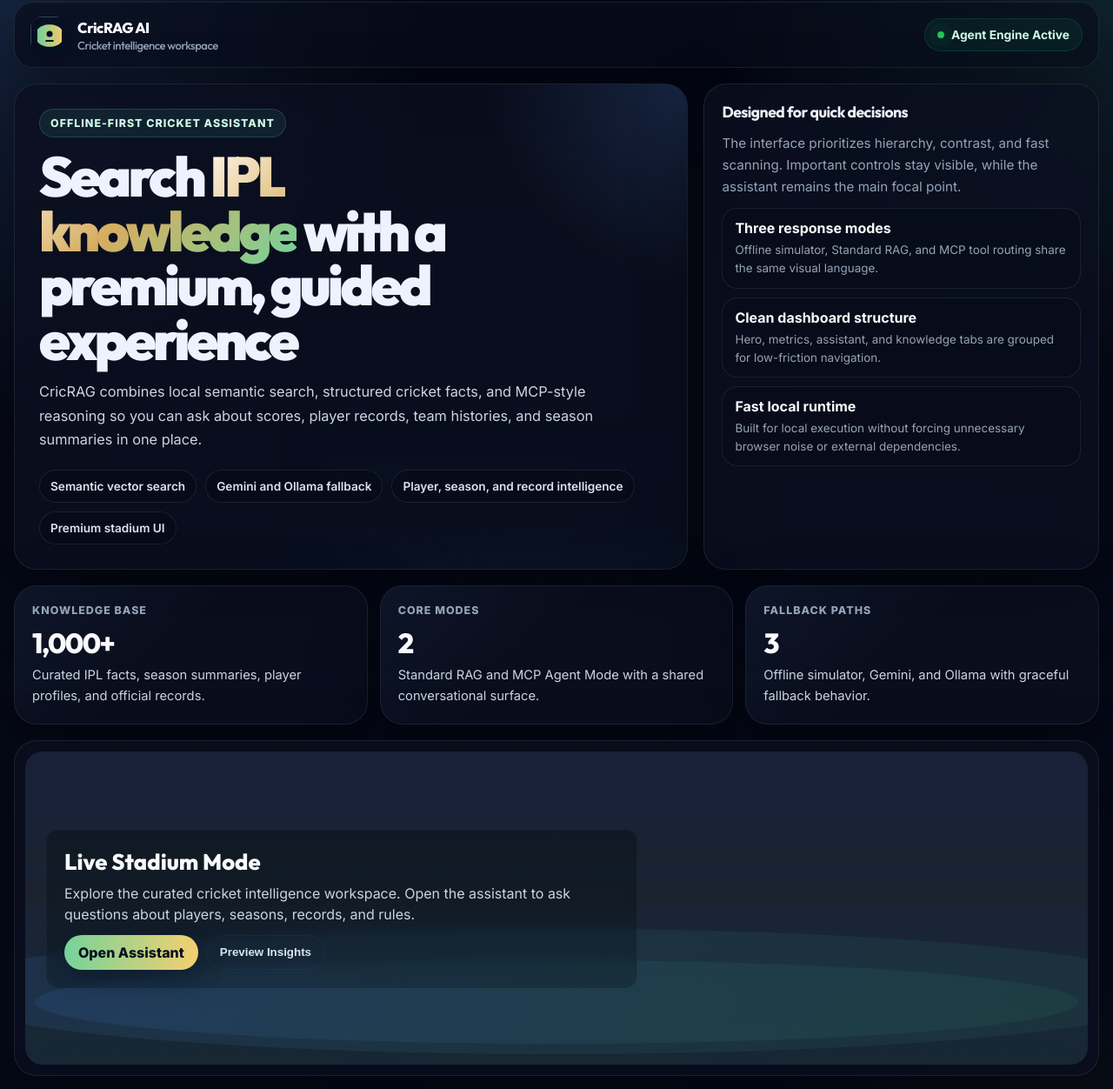
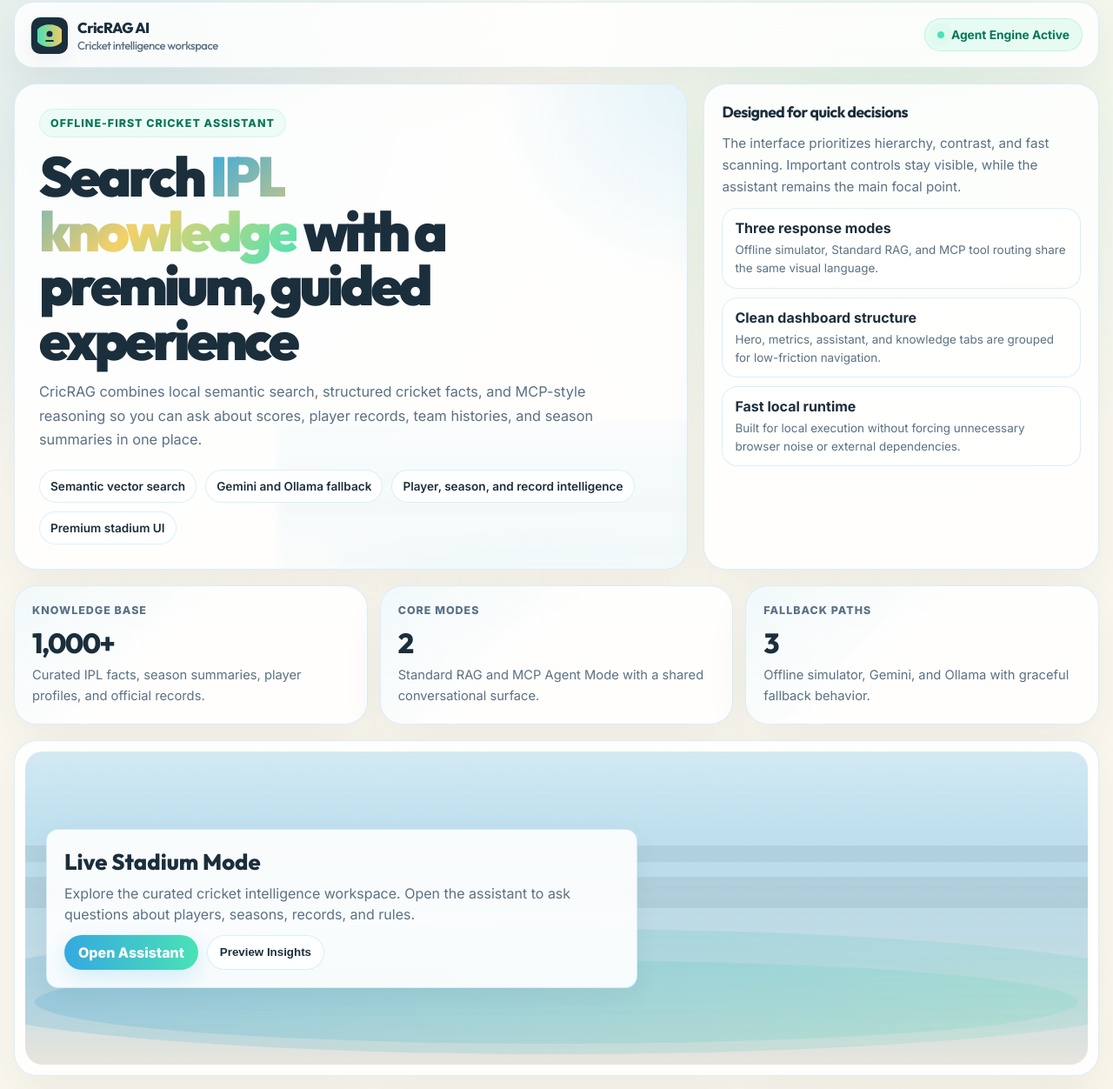
Before and after one commit to SudharsanDeepak/CricRAG-AI, a plain HTML site: page index.html in a window 1280 px wide. Shown: the part 20-1272 px from the top of the page at 87% size. Drawn offline with Linux system fonts and the light colour scheme.

Commit message:
Style visual refresh: Overhaul color scheme to Ivory, Sky Blue, Gold, and Mint Green light editorial layout

```diff
--- a/index.html
+++ b/index.html
@@ -10,17 +10,18 @@
     <link href="https://fonts.googleapis.com/css2?family=Inter:wght@400;500;600;700;800;900&family=Outfit:wght@500;600;700;800;900&display=swap" rel="stylesheet">
     <style>
         :root {
-            --bg: #050816;
-            --panel: rgba(11, 16, 32, 0.74);
-            --panel-strong: rgba(8, 12, 26, 0.92);
-            --line: rgba(148, 163, 184, 0.14);
-            --line-strong: rgba(148, 163, 184, 0.22);
-            --text: #eef2ff;
-            --muted: #94a3b8;
-            --accent: #5eead4;
-            --accent-2: #76d39b;
-            --accent-3: #f4d06f;
-            --shadow: 0 28px 80px rgba(0, 0, 0, 0.36);
+            --bg: #FAF7EE;
+            --panel: rgba(255, 255, 255, 0.85);
+            --panel-strong: #ffffff;
+            --line: rgba(53, 168, 224, 0.18);
+            --line-strong: rgba(53, 168, 224, 0.32);
+            --text: #1B2E3C;
+            --muted: #5A7184;
+            --accent: #35A8E0;
+            --accent-2: #4AE2B6;
+            --accent-3: #F4D068;
+            --danger: #FE5F55;
+            --shadow: 0 20px 50px rgba(27, 46, 60, 0.06);
         }
 
         * {
@@ -38,10 +39,10 @@
             font-family: 'Inter', -apple-system, BlinkMacSystemFont, sans-serif;
             color: var(--text);
             background:
-                radial-gradient(circle at 0% 0%, rgba(96, 165, 250, 0.18), transparent 24%),
-                radial-gradient(circle at 100% 0%, rgba(94, 234, 212, 0.12), transparent 22%),
-                radial-gradient(circle at 100% 100%, rgba(245, 158, 11, 0.10), transparent 24%),
-                linear-gradient(180deg, #050816 0%, #060b18 100%);
+                radial-gradient(circle at 12% 8%, rgba(53, 168, 224, 0.15), transparent 26%),
+                radial-gradient(circle at 80% 10%, rgba(74, 226, 182, 0.12), transparent 24%),
+                radial-gradient(circle at bottom right, rgba(244, 208, 104, 0.08), transparent 28%),
+                linear-gradient(180deg, #FAF7EE 0%, #FAF7EE 100%);
             overflow-x: hidden;
         }
 
@@ -49,11 +50,11 @@
             content: '';
             position: fixed;
             inset: 0;
-            background-image: linear-gradient(rgba(148, 163, 184, 0.04) 1px, transparent 1px), linear-gradient(90deg, rgba(148, 163, 184, 0.04) 1px, transparent 1px);
+            background-image: linear-gradient(rgba(53, 168, 224, 0.06) 1px, transparent 1px), linear-gradient(90deg, rgba(53, 168, 224, 0.06) 1px, transparent 1px);
             background-size: 48px 48px;
             mask-image: radial-gradient(circle at center, black 32%, transparent 100%);
             pointer-events: none;
-            opacity: 0.45;
+            opacity: 0.35;
         }
 
         ::-webkit-scrollbar {
@@ -62,16 +63,16 @@
         }
 
         ::-webkit-scrollbar-track {
-            background: rgba(15, 23, 42, 0.56);
+            background: rgba(255, 255, 255, 0.4);
         }
 
         ::-webkit-scrollbar-thumb {
-            background: linear-gradient(180deg, rgba(96, 165, 250, 0.72), rgba(94, 234, 212, 0.72));
+            background: linear-gradient(180deg, rgba(53, 168, 224, 0.6), rgba(74, 226, 182, 0.6));
             border-radius: 999px;
         }
 
         ::-webkit-scrollbar-thumb:hover {
-            background: linear-gradient(180deg, rgba(96, 165, 250, 1), rgba(94, 234, 212, 1));
+            background: linear-gradient(180deg, rgba(53, 168, 224, 0.95), rgba(74, 226, 182, 0.95));
         }
 
         .page {
@@ -91,7 +92,7 @@
             margin-bottom: 18px;
             border: 1px solid var(--line);
             border-radius: 22px;
-            background: rgba(8, 12, 26, 0.68);
+            background: rgba(255, 255, 255, 0.82);
             backdrop-filter: blur(18px);
             box-shadow: var(--shadow);
         }
@@ -111,9 +112,9 @@
             border-radius: 14px;
             display: grid;
             place-items: center;
-            background: linear-gradient(135deg, rgba(96, 165, 250, 0.22), rgba(94, 234, 212, 0.18));
-            border: 1px solid rgba(148, 163, 184, 0.16);
-            box-shadow: 0 10px 24px rgba(0, 0, 0, 0.2);
+            background: linear-gradient(135deg, rgba(53, 168, 224, 0.18), rgba(74, 226, 182, 0.14));
+            border: 1px solid var(--line);
+            box-shadow: 0 10px 24px rgba(27, 46, 60, 0.05);
         }
 
         .brand-copy {
@@ -124,7 +125,7 @@
 
         .brand-copy span:first-child {
             font-size: 1.05rem;
-            color: #f8fafc;
+            color: var(--text);
         }
 
         .brand-copy span:last-child {
@@ -139,9 +140,9 @@
             gap: 8px;
             padding: 10px 14px;
             border-radius: 999px;
-            color: #d1fae5;
-            background: rgba(16, 185, 129, 0.08);
-            border: 1px solid rgba(16, 185, 129, 0.18);
+            color: #047857;
+            background: rgba(74, 226, 182, 0.12);
+            border: 1px solid rgba(74, 226, 182, 0.28);
             font-size: 0.86rem;
             font-weight: 700;
         }
@@ -150,15 +151,15 @@
             width: 8px;
             height: 8px;
             border-radius: 999px;
-            background: #22c55e;
-            box-shadow: 0 0 0 0 rgba(34, 197, 94, 0.5);
+            background: #4AE2B6;
+            box-shadow: 0 0 0 0 rgba(74, 226, 182, 0.5);
             animation: pulse 2s infinite;
         }
 
         @keyframes pulse {
-            0% { transform: scale(0.95); box-shadow: 0 0 0 0 rgba(34, 197, 94, 0.7); }
-            70% { transform: scale(1); box-shadow: 0 0 0 10px rgba(34, 197, 94, 0); }
-            100% { transform: scale(0.95); box-shadow: 0 0 0 0 rgba(34, 197, 94, 0); }
+            0% { transform: scale(0.95); box-shadow: 0 0 0 0 rgba(74, 226, 182, 0.7); }
+            70% { transform: scale(1); box-shadow: 0 0 0 10px rgba(74, 226, 182, 0); }
+            100% { transform: scale(0.95); box-shadow: 0 0 0 0 rgba(74, 226, 182, 0); }
         }
 
         .hero {
@@ -191,7 +192,7 @@
             content: '';
             position: absolute;
             inset: 0;
-            background: radial-gradient(circle at top right, rgba(96, 165, 250, 0.16), transparent 24%);
+            background: radial-gradient(circle at top right, rgba(53, 168, 224, 0.12), transparent 24%);
             pointer-events: none;
         }
 
@@ -201,9 +202,9 @@
             gap: 8px;
             padding: 8px 12px;
             border-radius: 999px;
-            background: rgba(94, 234, 212, 0.08);
-            border: 1px solid rgba(94, 234, 212, 0.18);
-            color: #d1fae5;
+            background: rgba(74, 226, 182, 0.08);
+            border: 1px solid rgba(74, 226, 182, 0.18);
+            color: #047857;
             font-size: 0.78rem;
             font-weight: 800;
             letter-spacing: 0.08em;
@@ -225,7 +226,7 @@
         }
 
         h1 span {
-            background: linear-gradient(135deg, #fff8eb 0%, #d6ad60 45%, #76d39b 100%);
+            background: linear-gradient(135deg, #35A8E0 0%, #F4D068 50%, #4AE2B6 100%);
             -webkit-background-clip: text;
             -webkit-text-fill-color: transparent;
         }
@@ -235,7 +236,7 @@
             max-width: 66ch;
             font-size: 1.02rem;
             line-height: 1.7;
-            color: #cbd5e1;
+            color: var(--muted);
             position: relative;
             z-index: 1;
         }
@@ -256,8 +257,8 @@
             padding: 10px 12px;
             border-radius: 999px;
             border: 1px solid var(--line);
-            background: rgba(8, 12, 26, 0.72);
-            color: #dbe4f0;
+            background: rgba(255, 255, 255, 0.85);
+            color: var(--text);
             font-size: 0.85rem;
             font-weight: 600;
         }
@@ -289,13 +290,13 @@
         .mini-metric {
             padding: 12px 14px;
             border-radius: 18px;
-            background: rgba(8, 12, 26, 0.62);
+            background: rgba(255, 255, 255, 0.6);
             border: 1px solid var(--line);
         }
 
         .mini-metric strong {
             display: block;
-            color: #f8fafc;
+            color: var(--text);
             font-size: 1rem;
             margin-bottom: 4px;
         }
@@ -323,7 +324,7 @@
             content: '';
             position: absolute;
             inset: 0;
-            background: linear-gradient(135deg, rgba(96, 165, 250, 0.06), transparent 45%);
+            background: linear-gradient(135deg, rgba(53, 168, 224, 0.06), transparent 45%);
             pointer-events: none;
         }
 
@@ -343,14 +344,14 @@
             font-size: 2rem;
             font-weight: 800;
             letter-spacing: -0.05em;
-            color: #f8fafc;
+            color: var(--text);
             position: relative;
             z-index: 1;
         }
 
         .stat-text {
             margin-top: 6px;
-            color: #cbd5e1;
+            color: var(--muted);
             font-size: 0.92rem;
             line-height: 1.6;
             position: relative;
@@ -371,7 +372,7 @@
             border-radius: 20px;
             background: transparent;
             box-shadow: 0 28px 80px rgba(0,0,0,0.45);
-            border: 1px solid rgba(214, 181, 110, 0.06);
+            border: 1px solid var(--line);
         }
 
         .info-grid {
@@ -390,12 +391,12 @@
             font-size: 1.12rem;
             font-weight: 800;
             margin-bottom: 12px;
-            color: #f8fafc;
+            color: var(--text);
         }
 
         .info-card p,
         .info-card li {
-            color: #cbd5e1;
+            color: var(--muted);
             line-height: 1.7;
             font-size: 0.94rem;
         }
@@ -421,7 +422,7 @@
         }
 
         .info-card strong {
-            color: #f8fafc;
+            color: var(--text);
         }
 
         footer {
@@ -480,15 +481,15 @@
                                          <svg xmlns="http://www.w3.org/2000/svg" viewBox="0 0 120 120" width="42" height="42" style="display:block;border-radius:10px;">
                                              <defs>
                                                  <linearGradient id="g1" x1="0" x2="1">
-                                                    <stop offset="0" stop-color="#76d39b"/>
-                                                    <stop offset="1" stop-color="#f4d06f"/>
+                                                     <stop offset="0" stop-color="#4AE2B6"/>
+                                                     <stop offset="1" stop-color="#F4D068"/>
                                                  </linearGradient>
                                              </defs>
-                                            <rect width="120" height="120" rx="18" fill="#061023"/>
+                                             <rect width="120" height="120" rx="18" fill="#1B2E3C"/>
                                              <path d="M20 40 C36 18, 84 18, 100 40 L100 80 C84 102, 36 102, 20 80 Z" fill="url(#g1)" opacity="0.98"/>
                                              <g transform="translate(40,36)">
-                                                <circle cx="20" cy="18" r="10" fill="#061023"/>
-                                                <rect x="6" y="38" width="28" height="6" rx="3" fill="#061023"/>
+                                                 <circle cx="20" cy="18" r="10" fill="#1B2E3C"/>
+                                                 <rect x="6" y="38" width="28" height="6" rx="3" fill="#1B2E3C"/>
                                              </g>
                                          </svg>
                                 </div>
@@ -511,12 +512,12 @@
                                          <svg xmlns="http://www.w3.org/2000/svg" viewBox="0 0 1400 300" preserveAspectRatio="xMidYMid slice" style="width:980px;height:auto;display:block;filter:blur(4px) saturate(1.05);">
                                              <defs>
                                                  <linearGradient id="sky" x1="0" x2="0" y1="0" y2="1">
-                                                    <stop offset="0" stop-color="#07102a"/>
-                                                    <stop offset="1" stop-color="#071826"/>
+                                                     <stop offset="0" stop-color="#35A8E0" stop-opacity="0.18"/>
+                                                     <stop offset="1" stop-color="#FAF7EE"/>
                                                  </linearGradient>
                                                  <linearGradient id="flood" x1="0" x2="1">
-                                                    <stop offset="0" stop-color="#3b82f6" stop-opacity="0.12"/>
-                                                    <stop offset="1" stop-color="#34d399" stop-opacity="0.07"/>
+                                                     <stop offset="0" stop-color="#35A8E0" stop-opacity="0.2"/>
+                                                     <stop offset="1" stop-color="#4AE2B6" stop-opacity="0.15"/>
                                                  </linearGradient>
                                              </defs>
                                              <rect width="1400" height="300" fill="url(#sky)"/>
@@ -524,14 +525,14 @@
                                                  <ellipse cx="700" cy="230" rx="600" ry="60" />
                                                  <ellipse cx="700" cy="240" rx="500" ry="40" />
                                              </g>
-                                            <g fill="#0b1220" opacity="0.85">
+                                             <g fill="#1B2E3C" opacity="0.08">
                                                  <rect x="0" y="120" width="1400" height="30"/>
                                                  <rect x="0" y="90" width="1400" height="16"/>
                                              </g>
-                                            <g fill="#0ea5a5" opacity="0.08">
+                                             <g fill="#4AE2B6" opacity="0.1">
                                                  <rect x="90" y="70" width="1220" height="36" rx="8" />
                                              </g>
-                                            <g transform="translate(80,40)" fill="#cbd5e1" opacity="0.06">
+                                             <g transform="translate(80,40)" fill="#35A8E0" opacity="0.08">
                                                  <text x="0" y="200" font-size="90" font-family="Outfit, Arial">STADIUM</text>
                                              </g>
                                          </svg>
@@ -597,12 +598,12 @@
                                  <svg xmlns="http://www.w3.org/2000/svg" viewBox="0 0 1400 300" preserveAspectRatio="xMidYMid slice" style="width:100%;height:360px;object-fit:cover;display:block;filter:contrast(0.85) saturate(1.05);">
                                      <defs>
                                          <linearGradient id="sky2" x1="0" x2="0" y1="0" y2="1">
-                                            <stop offset="0" stop-color="#07102a"/>
-                                            <stop offset="1" stop-color="#071826"/>
+                                             <stop offset="0" stop-color="#35A8E0" stop-opacity="0.22"/>
+                                             <stop offset="1" stop-color="#FAF7EE"/>
                                          </linearGradient>
                                          <linearGradient id="flood2" x1="0" x2="1">
-                                            <stop offset="0" stop-color="#3b82f6" stop-opacity="0.12"/>
-                                            <stop offset="1" stop-color="#34d399" stop-opacity="0.07"/>
+                                             <stop offset="0" stop-color="#35A8E0" stop-opacity="0.2"/>
+                                             <stop offset="1" stop-color="#4AE2B6" stop-opacity="0.15"/>
                                          </linearGradient>
                                      </defs>
                                      <rect width="1400" height="300" fill="url(#sky2)"/>
@@ -610,18 +611,18 @@
                                          <ellipse cx="700" cy="230" rx="600" ry="60" />
                                          <ellipse cx="700" cy="240" rx="500" ry="40" />
                                      </g>
-                                    <g fill="#0b1220" opacity="0.85">
+                                     <g fill="#1B2E3C" opacity="0.08">
                                          <rect x="0" y="120" width="1400" height="30"/>
                                          <rect x="0" y="90" width="1400" height="16"/>
                                      </g>
                                  </svg>
                 <div style="position:absolute;left:24px;top:24px;right:24px;bottom:24px;display:flex;flex-direction:column;justify-content:center;align-items:flex-start;pointer-events:none;">
-                    <div style="max-width:680px;pointer-events:auto;background:linear-gradient(180deg, rgba(6,16,20,0.48), rgba(6,16,20,0.28));padding:20px;border-radius:14px;border:1px solid rgba(214,181,110,0.05);backdrop-filter:blur(6px);">
-                        <div style="font-family:Outfit, sans-serif;font-weight:800;font-size:1.6rem;color:#f8fafc;">Live Stadium Mode</div>
-                        <div style="margin-top:8px;color:#cbd5e1;line-height:1.5;">Explore the curated cricket intelligence workspace. Open the assistant to ask questions about players, seasons, records, and rules.</div>
+                    <div style="max-width:680px;pointer-events:auto;background:rgba(255, 255, 255, 0.92);padding:20px;border-radius:14px;border:1px solid var(--line);backdrop-filter:blur(8px);box-shadow: 0 10px 30px rgba(27, 46, 60, 0.05);">
+                        <div style="font-family:Outfit, sans-serif;font-weight:800;font-size:1.6rem;color:var(--text);">Live Stadium Mode</div>
+                        <div style="margin-top:8px;color:var(--muted);line-height:1.5;">Explore the curated cricket intelligence workspace. Open the assistant to ask questions about players, seasons, records, and rules.</div>
                         <div style="margin-top:12px;display:flex;gap:10px;">
-                            <a id="open-assistant-btn" href="/chat_interface/" target="_blank" style="pointer-events:auto;display:inline-flex;align-items:center;gap:10px;padding:10px 16px;border-radius:999px;background:linear-gradient(90deg,#76d39b,#f4d06f);color:#061023;font-weight:800;text-decoration:none;box-shadow:0 12px 30px rgba(6,18,36,0.45);">Open Assistant</a>
-                            <button id="preview-insights" style="pointer-events:auto;padding:10px 14px;border-radius:999px;background:transparent;border:1px solid rgba(148,163,184,0.06);color:#dbe4f0;font-weight:700;">Preview Insights</button>
+                            <a id="open-assistant-btn" href="/chat_interface/" target="_blank" style="pointer-events:auto;display:inline-flex;align-items:center;gap:10px;padding:10px 16px;border-radius:999px;background:linear-gradient(90deg,#35A8E0,#4AE2B6);color:#ffffff;font-weight:800;text-decoration:none;box-shadow:0 8px 24px rgba(53, 168, 224, 0.2);">Open Assistant</a>
+                            <button id="preview-insights" style="pointer-events:auto;padding:10px 14px;border-radius:999px;background:rgba(255, 255, 255, 0.8);border:1px solid var(--line);color:var(--text);font-weight:700;">Preview Insights</button>
                         </div>
                     </div>
                 </div>
@@ -668,20 +669,21 @@
                 preview.style.left = '50%';
                 preview.style.top = '50%';
                 preview.style.transform = 'translate(-50%,-50%)';
-                preview.style.background = 'linear-gradient(180deg, rgba(6,16,20,0.96), rgba(6,16,20,0.92))';
-                preview.style.border = '1px solid rgba(148,163,184,0.06)';
+                preview.style.background = 'linear-gradient(180deg, rgba(255,255,255,0.98), rgba(255,255,255,0.95))';
+                preview.style.border = '1px solid var(--line)';
                 preview.style.padding = '18px';
                 preview.style.borderRadius = '12px';
-                preview.style.boxShadow = '0 40px 120px rgba(4,8,16,0.6)';
+                preview.style.boxShadow = '0 30px 80px rgba(27,46,60,0.15)';
                 preview.style.zIndex = 9999;
-                preview.innerHTML = '<div style="font-weight:800;font-size:1.05rem;color:#f8fafc;margin-bottom:8px">Quick Insights</div><div style="color:#cbd5e1;line-height:1.5">Top players: Virat Kohli (8004 runs), Rohit Sharma (6628 runs), MS Dhoni (5243 runs). Most sixes: Chris Gayle (357). Ask the assistant for deeper analysis.</div>';
+                preview.innerHTML = '<div style="font-weight:800;font-size:1.05rem;color:var(--text);margin-bottom:8px">Quick Insights</div><div style="color:var(--muted);line-height:1.5">Top players: Virat Kohli (8004 runs), Rohit Sharma (6628 runs), MS Dhoni (5243 runs). Most sixes: Chris Gayle (357). Ask the assistant for deeper analysis.</div>';
                 const close = document.createElement('button');
                 close.textContent = 'Close';
                 close.style.marginTop = '12px';
                 close.style.padding = '8px 12px';
                 close.style.borderRadius = '8px';
                 close.style.border = 'none';
-                close.style.background = '#76d39b';
+                close.style.background = '#35A8E0';
+                close.style.color = '#ffffff';
                 close.style.fontWeight = 800;
                 close.addEventListener('click', function(){ document.body.removeChild(preview); });
                 preview.appendChild(close);
```
Also changed, not shown: assets/crest.svg, assets/stadium.svg, 1 other file. Lines whose indentation alone changed are shown as unchanged.
